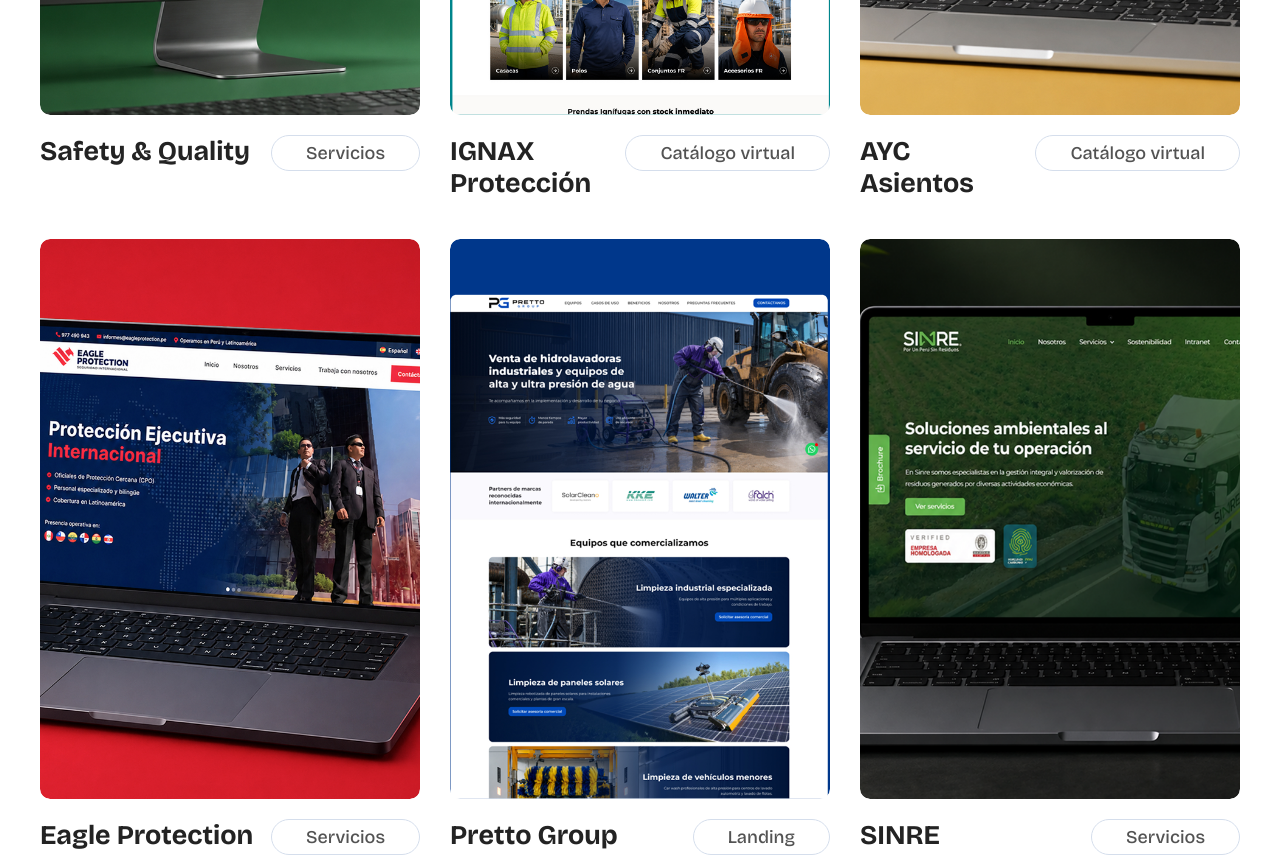
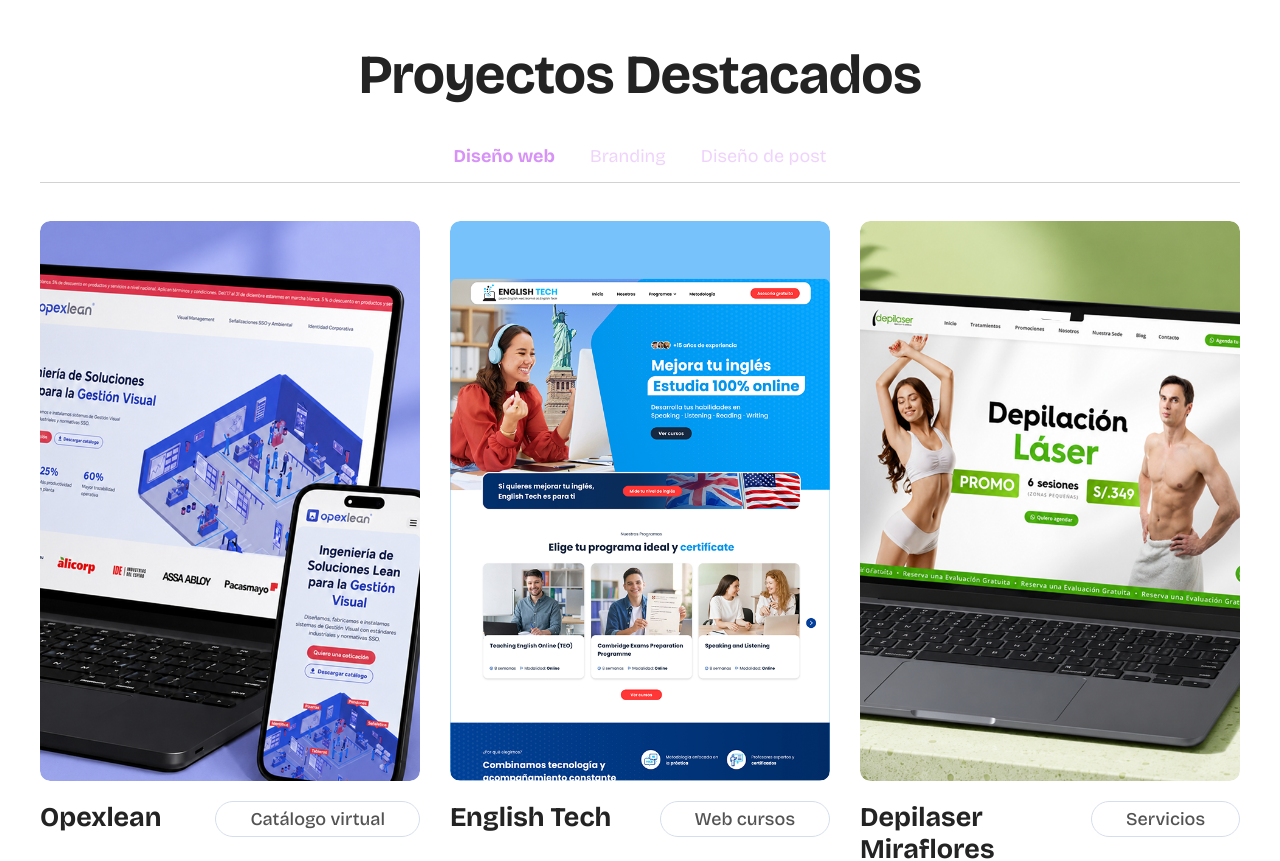
Before and after one commit to mathiasmunozdev/dianaluy-portofolio, a Next.js app: page / in a window 1280 px wide. Shown: the part 3180-4041 px from the top of the page. Built offline with nearby package versions, Linux system fonts and the light colour scheme.

Commit message:
fix: tabs fixed

```diff
--- a/src/components/sections/footer.tsx
+++ b/src/components/sections/footer.tsx
@@ -19,7 +19,7 @@
             alt=""
             fill
             sizes="100vw"
-            className="object-cover"
+            className="object-fill"
           />
 
           <p className="relative px-5 pt-16 text-center font-display text-[48px] font-bold leading-[0.98] tracking-[-1.5px] sm:pt-20 sm:text-[62px] lg:pt-[105px] lg:text-display lg:leading-[90px] lg:tracking-[-2.5703px]">
--- a/src/components/sections/projects.tsx
+++ b/src/components/sections/projects.tsx
@@ -260,7 +260,7 @@
             type="button"
             aria-pressed={track === option}
             onClick={() => setTrack(option)}
-            className={`font-display transition-opacity ${
+            className={`font-display text-accent transition-opacity ${
               track === option ? "font-bold" : "opacity-40 hover:opacity-70"
             }`}
           >
```
